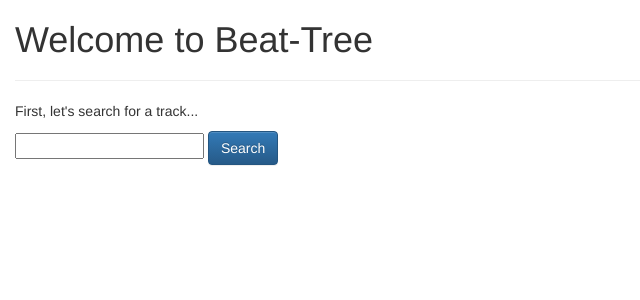
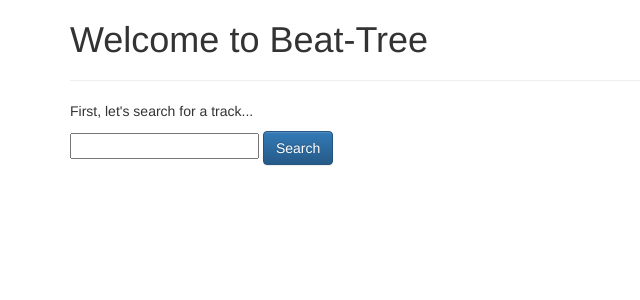
Before and after one commit to no-jochs/Beat-Tree, a Rails app: page / in a window 1280 px wide. Shown: the top 300 px of the page, without its empty margins (0-640 px from the left). Run offline with Rails 7, Linux system fonts and the light colour scheme; style sheets or scripts are compiled from the project's sources; some libraries are stand-ins or nearby versions.

Commit message:
Making the body container back into a fixed-width

```diff
--- a/app/views/layouts/application.html.erb
+++ b/app/views/layouts/application.html.erb
@@ -13,7 +13,7 @@
   <%= csrf_meta_tags %>
 </head>
 <body>
- <div class="container-fluid" id="beat-tree-content">
+ <div class="container" id="beat-tree-content">
 	<%= yield %>
   </div>
 </body>
```
